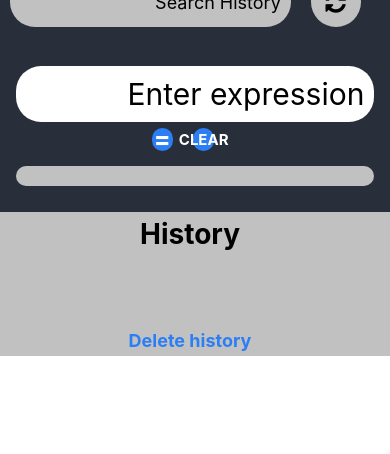
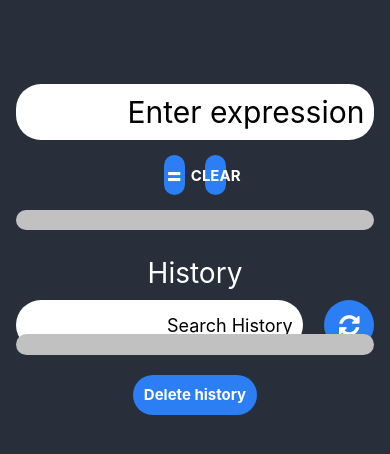
Before and after one commit to npk7264/Calculator, a React Native app: screen / in a window 390 px wide. Shown: the top 454 px of the page. Built offline with nearby package versions, Linux system fonts and the light colour scheme.

Commit message:
edit style

```diff
--- a/App.js
+++ b/App.js
@@ -1,24 +1,15 @@
-import React, { useState } from "react";
-import {
-  StyleSheet,
-  View,
-  ScrollView,
-  Text,
-  TextInput,
-  TouchableOpacity,
-} from "react-native";
+import React, { useState } from 'react';
+import { StyleSheet, View, ScrollView, Text, TextInput, TouchableOpacity, } from 'react-native';
 
-import Icon from "react-native-vector-icons/FontAwesome";
+import Icon from 'react-native-vector-icons/FontAwesome';
 
 export default function App() {
-  const [currentNumber, setCurrentNumber] = useState("");
-  const [lastNumber, setLastNumber] = useState("");
-  // history
+  const [currentNumber, setCurrentNumber] = useState('');
+  const [lastNumber, setLastNumber] = useState('');
   const [historyExpressions, setHistoryExpressions] = useState([]);
-  // search
   // check if search TextInput change
   const [searchChange, setSearchChange] = useState(false);
-  const [searchText, setSearchText] = useState("");
+  const [searchText, setSearchText] = useState('');
   const [filteredText, setFilteredText] = useState([]);
 
   const searchFilter = (text) => {
@@ -33,13 +24,62 @@ export default function App() {
       setSearchText(text);
     } else {
       setSearchChange(false);
-      setSearchText("");
+      setSearchText('');
     }
   };
 
   return (
-    <View>
-      <View style={styles.results}>
+    <View style={{height: '100%', backgroundColor: '#282f3b'}}>
+      <View style={{top: '10%', alignItems: 'center', paddingBottom: 16}}>
+        <TextInput
+          style={styles.inputText}
+          onChangeText={(text) => {
+            if (text[text.length - 1] == '÷' || text[text.length - 1] == ':') {
+              setCurrentNumber(currentNumber + '/');
+            } else if (
+              text[text.length - 1] == 'x' || text[text.length - 1] == 'x' ) {
+              setCurrentNumber(currentNumber + '*');
+            } else if (text[text.length - 1] == '^') {
+              setCurrentNumber(currentNumber + '**');
+            } else {
+              setCurrentNumber(text);
+            }
+          }}
+          value={currentNumber}
+          placeholder="Enter expression"
+          keyboardType="visible-password"
+        />
+        <View style={styles.menuButton}>
+          <TouchableOpacity
+            style={[styles.button, {width: '20%'}]}
+            onPress={() => {
+              try {
+                let temp = eval(currentNumber).toString();
+                setLastNumber(temp);
+                setHistoryExpressions([...historyExpressions, { expression: currentNumber, result: temp },]);
+              } catch {
+                setLastNumber('');
+              }
+            }}>
+            <Text style={{ color: '#fff', fontSize: 25, fontWeight: 'bold' }}>=</Text>
+          </TouchableOpacity>
+          <TouchableOpacity
+            style={[styles.button, {width: '20%'}]}
+            onPress={() => {
+              setCurrentNumber('');
+              setLastNumber('');
+            }}>
+            <Text style={{ color: '#fff', fontSize: 15, fontWeight: 'bold' }}>CLEAR</Text>
+          </TouchableOpacity>
+        </View>
+        <Text style={styles.resultText}>{lastNumber}</Text>
+      </View>
+
+      <View style={{top: '10%'}}>
+        <Text
+          style={{ textAlign: 'center', fontSize: 28, padding: 10, color: 'white', }}>
+          History
+        </Text>
         <View style={styles.searchMenu}>
           <TextInput
             style={styles.searchBar}
@@ -51,210 +91,112 @@ export default function App() {
             placeholder="Search History"
             keyboardType="visible-password"
           />
-          <TouchableOpacity style={styles.refreshSearchButton}>
-            <Icon
-              name={"refresh"}
-              size={24}
-              color={"black"}
-              onPress={() => {
-                setSearchText("");
-                setSearchChange(false);
-              }}
-            />
+          <TouchableOpacity
+            style={styles.buttonRefreshSearch}
+            onPress={() => {
+              setSearchText('');
+              setSearchChange(false);
+            }}>
+            <Icon name={'refresh'} size={24} color={'white'} />
           </TouchableOpacity>
         </View>
-        <TextInput
-          style={styles.inputText}
-          onChangeText={(text) => {
-            if (text[text.length-1] == "÷") {setCurrentNumber(currentNumber+"/")}
-            else if (text[text.length-1] == "×") {setCurrentNumber(currentNumber+"*")}
-            else if (text[text.length-1] == "^") {setCurrentNumber(currentNumber+"**")}
-            else {setCurrentNumber(text);}
-          }}
-          value={currentNumber}
-          placeholder="Enter expression"
-          keyboardType="visible-password"
-        />
-        <View style={styles.menuButton}>
-          <TouchableOpacity
-            style={styles.buttonEqual}
-            onPress={() => {
-              try {
-                let temp = eval(currentNumber).toString();
-                setLastNumber(temp);
-                setHistoryExpressions([
-                  ...historyExpressions,
-                  { expression: currentNumber, result: temp },
-                ]);
-              } catch {
-                setLastNumber("");
-              }
-            }}
-          >
-            <Text style={{ color: "#fff", fontSize: 25, fontWeight: "bold" }}>
-              =
-            </Text>
-          </TouchableOpacity>
-          <TouchableOpacity
-            style={styles.buttonEqual}
-            onPress={() => {
-              setCurrentNumber("");
-              setLastNumber("");
-            }}
-          >
-            <Text style={{ color: "#fff", fontSize: 15, fontWeight: "bold" }}>
-              CLEAR
-            </Text>
-          </TouchableOpacity>
-        </View>
-        <Text style={styles.expText}>{lastNumber}</Text>
-      </View>
-
-      <View style={styles.historyList}>
-        <Text
-          style={{
-            textAlign: "center",
-            fontSize: 28,
-            fontWeight: "bold",
-            padding: 5,
-          }}
-        >
-          History
-        </Text>
-        <ScrollView style={{ height: "80%", marginLeft: 10 }}>
-          {searchChange
-            ? filteredText.map((item, index) => {
+        <ScrollView
+          style={{ height: '25%', width: '92%', alignSelf: 'center',paddingHorizontal: 10,
+                  borderRadius: 25, backgroundColor: '#c1c1c1', }}>
+          {
+            (searchChange? filteredText: historyExpressions).map((item, index) => {
                 return (
                   <Text
                     key={index}
-                    style={[styles.historyText, { fontWeight: "bold" }]}
+                    style={[styles.historyText, { fontWeight: searchChange? 'bold': null }]}
                     onPress={() => {
-                      setCurrentNumber(item.expression),
-                        setLastNumber(item.result);
-                    }}
-                  >
-                    {item.expression + "=" + item.result}
+                      setCurrentNumber(item.expression);
+                      setLastNumber(item.result);
+                    }}>
+                    {item.expression + '\n' + item.result}
                   </Text>
                 );
               })
-            : historyExpressions.map((item, index) => {
-                return (
-                  <Text
-                    key={index}
-                    style={styles.historyText}
-                    onPress={() => {
-                      setCurrentNumber(item.expression),
-                        setLastNumber(item.result);
-                    }}
-                  >
-                    {item.expression + "=" + item.result}
-                  </Text>
-                );
-              })}
+          }
         </ScrollView>
-        <Text
-          style={{
-            fontSize: 18,
-            fontWeight: "bold",
-            textAlign: "center",
-            alignSelf: "center",
-            padding: 5,
-            color: "#2c7ef4",
-            width: "36%",
-          }}
+        <TouchableOpacity
+          style={[styles.button, { width: '32%', alignSelf: 'center', marginVertical: '5%', }]}
           onPress={() => {
             setHistoryExpressions([]);
             setFilteredText([]);
-          }}
-        >
-          Delete history
-        </Text>
+          }}>
+          <Text style={{ color: '#fff', fontSize: 15, fontWeight: 'bold' }}>Delete history</Text>
+        </TouchableOpacity>
       </View>
     </View>
   );
 }
 
 const styles = StyleSheet.create({
-  searchMenu: {
-    flexDirection: "row",
-    bottom: "15%",
+  menuButton: {
+    flexDirection: 'row',
+    justifyContent: 'center',
+    height: 40,
+    marginVertical: 15
   },
-  menuButton: {
-    flexDirection: "row",
-    height: "12%",
-    bottom: "5%",
-    marginVertical: 15,
-  },
-  buttonEqual: {
-    width: "20%",
-    height: "100%",
-    alignItems: "center",
-    justifyContent: "center",
-    backgroundColor: "#2c7ef4",
+  button: {
+    height: 40,
+    alignItems: 'center',
+    justifyContent: 'center',
+    backgroundColor: '#2c7ef4',
     borderRadius: 25,
     marginHorizontal: 10,
   },
-  refreshSearchButton: {
-    marginHorizontal: 10,
-    marginBottom: 10,
-    backgroundColor: "#c1c1c1",
-    alignItems: "center",
-    justifyContent: "center",
+  inputText: {
+    fontSize: 30,
+    width: '92%',
+    textAlign: 'right',
+    padding: 10,
+    color: '#000',
+    backgroundColor: '#fff',
+    borderRadius: 25,
+  },
+  resultText: {
+    color: '#2c7ef4',
+    fontWeight: 'bold',
+    fontSize: 30,
+    padding: 10,
+    textAlign: 'right',
+    width: '92%',
+    backgroundColor: '#c1c1c1',
+    borderRadius: 25,
+  },
+  searchMenu: {
+    flexDirection: 'row',
+    height: '15%',
+    width: '92%',
+    justifyContent: 'space-between',
+    alignSelf: 'center',
+    marginBottom: 5
+  },
+  buttonRefreshSearch: {
+    backgroundColor: '#2c7ef4',
+    alignItems: 'center',
+    justifyContent: 'center',
     width: 50,
     height: 50,
     borderRadius: 25,
   },
   searchBar: {
-    marginHorizontal: 10,
-    marginBottom: 10,
-    backgroundColor: "#c1c1c1",
+    backgroundColor: '#fff',
     fontSize: 18,
-    textAlign: "right",
-    padding: 10,
-    width: "72%",
+    textAlign: 'right',
+    paddingHorizontal: 10,
+    width: '80%',
     height: 50,
     borderRadius: 25,
   },
-  results: {
-    backgroundColor: "#282f3b",
-    maxWidth: "100%",
-    minHeight: "50%",
-    alignItems: "center",
-    justifyContent: "flex-end",
-    paddingBottom: 16,
-  },
-  inputText: {
-    fontSize: 30,
-    width: "92%",
-    textAlign: "right",
-    padding: 10,
-    color: "#000",
-    backgroundColor: "#fff",
-    bottom: "5%",
-    borderRadius: 25,
-  },
-  expText: {
-    color: "#2c7ef4",
-    fontWeight: "bold",
-    fontSize: 30,
-    padding: 10,
-    textAlign: "right",
-    width: "92%",
-    backgroundColor: "#c1c1c1",
-    bottom: "5%",
-    borderRadius: 25,
-  },
-  historyList: {
-    paddingRight: 10,
-    width: "100%",
-    height: "50%",
-    backgroundColor: "#c1c1c1",
-  },
   historyText: {
     fontSize: 22,
-    color: "#414853",
+    color: '#414853',
     marginHorizontal: 10,
     marginVertical: 5,
-    textAlign: "right",
+    textAlign: 'right',
+    borderColor: 'black',
   },
 });
```
